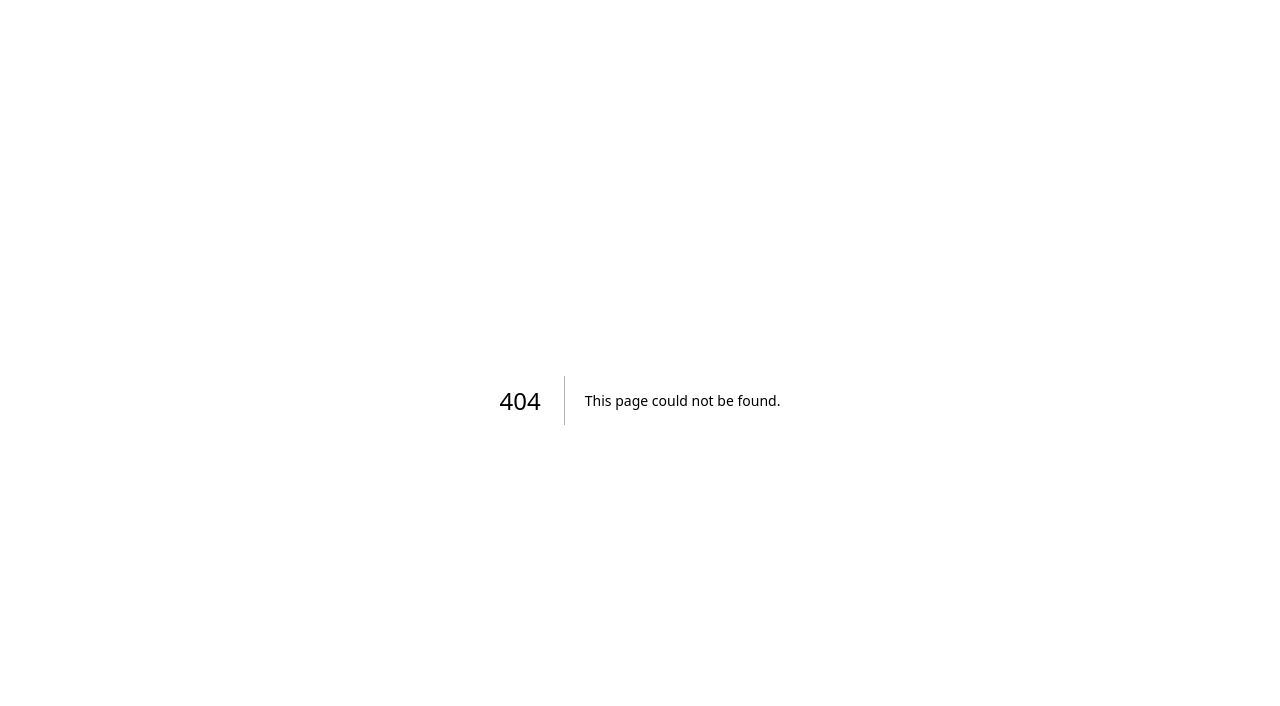
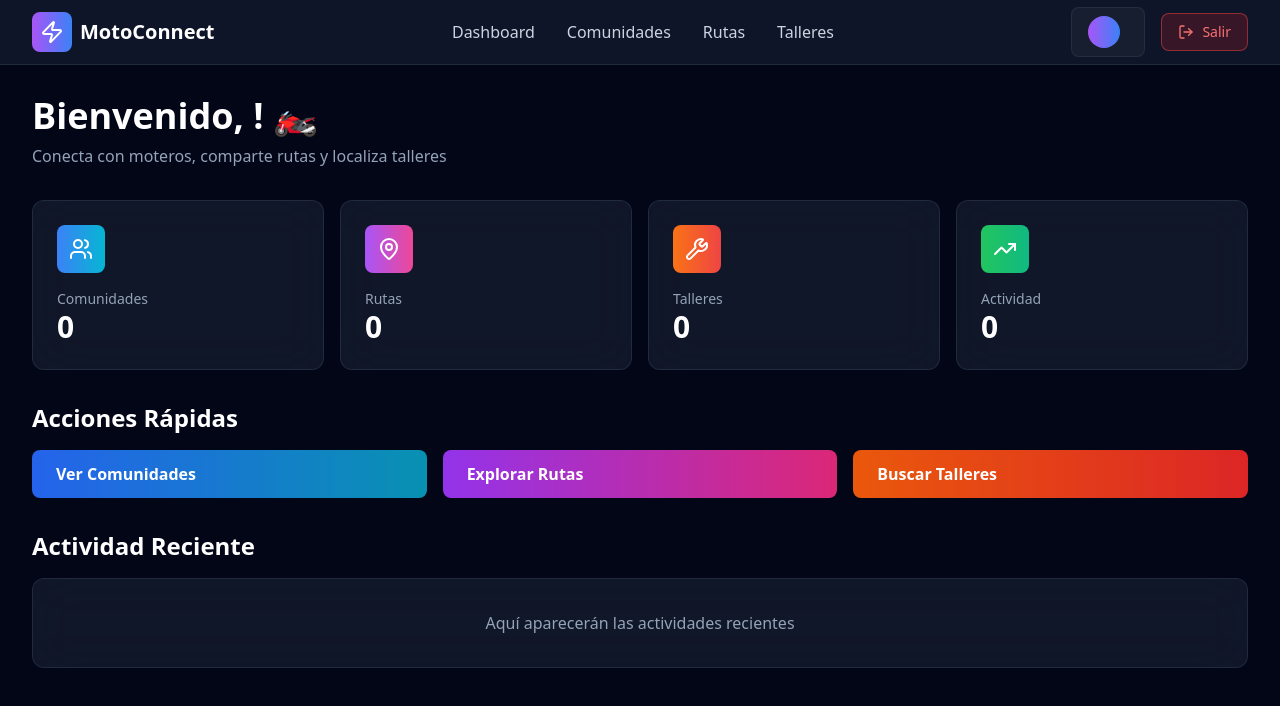
Before and after one commit to Santia2948329487/MotoConnect, a Next.js app: page /dashboard in a window 1280 px wide. Before the commit this address had no page. Shown: the top 706 px of the page. Built offline with nearby package versions, Linux system fonts and the light colour scheme; no server answers.

Commit message:
Feed principal, Dashboard, pagina de rutas etc (MAQUETA)

```diff
--- /dev/null
+++ b/src/app/auth/dashboard/layout.tsx
@@ -0,0 +1,22 @@
+import { auth } from "@clerk/nextjs/server";
+import { redirect } from "next/navigation";
+import Navbar from "@/components/Navbar";
+
+export default async function AuthenticatedLayout({
+  children,
+}: {
+  children: React.ReactNode;
+}) {
+  const { userId } = await auth();
+
+  if (!userId) {
+    redirect("/auth/login");
+  }
+
+  return (
+    <div className="min-h-screen bg-slate-950">
+      <Navbar />
+      <main className="pt-16">{children}</main>
+    </div>
+  );
+}
--- /dev/null
+++ b/src/app/dashboard/page.tsx
@@ -0,0 +1,77 @@
+"use client";
+
+import Navbar from "@/components/Navbar";
+import { useUser } from "@clerk/nextjs";
+import Link from "next/link";
+import { Users, MapPin, Wrench, TrendingUp } from "lucide-react";
+
+export default function DashboardPage() {
+  const { user } = useUser();
+
+  const stats = [
+    { icon: Users, label: "Comunidades", value: "0", color: "from-blue-500 to-cyan-500" },
+    { icon: MapPin, label: "Rutas", value: "0", color: "from-purple-500 to-pink-500" },
+    { icon: Wrench, label: "Talleres", value: "0", color: "from-orange-500 to-red-500" },
+    { icon: TrendingUp, label: "Actividad", value: "0", color: "from-green-500 to-emerald-500" },
+  ];
+
+  return (
+    <div className="min-h-screen bg-slate-950">
+      <Navbar />
+      <main className="pt-16">
+        <div className="max-w-7xl mx-auto px-4 sm:px-6 lg:px-8 py-8">
+          <div className="mb-8">
+            <h1 className="text-4xl font-bold text-white mb-2">
+              Bienvenido, {user?.firstName}! 🏍️
+            </h1>
+            <p className="text-slate-400">
+              Conecta con moteros, comparte rutas y localiza talleres
+            </p>
+          </div>
+
+          <div className="grid grid-cols-1 md:grid-cols-2 lg:grid-cols-4 gap-4 mb-8">
+            {stats.map((stat) => {
+              const Icon = stat.icon;
+              return (
+                <div
+                  key={stat.label}
+                  className="bg-slate-800/50 backdrop-blur-xl border border-slate-700/50 rounded-xl p-6"
+                >
+                  <div className={`w-12 h-12 bg-gradient-to-r ${stat.color} rounded-lg flex items-center justify-center mb-4`}>
+                    <Icon className="w-6 h-6 text-white" />
+                  </div>
+                  <p className="text-slate-400 text-sm">{stat.label}</p>
+                  <p className="text-3xl font-bold text-white">{stat.value}</p>
+                </div>
+              );
+            })}
+          </div>
+
+          <div className="mb-8">
+            <h2 className="text-2xl font-bold text-white mb-4">Acciones Rápidas</h2>
+            <div className="grid grid-cols-1 md:grid-cols-3 gap-4">
+              <Link href="/communities" className="bg-gradient-to-r from-blue-600 to-cyan-600 text-white font-semibold py-3 px-6 rounded-lg">
+                Ver Comunidades
+              </Link>
+              <Link href="/routes" className="bg-gradient-to-r from-purple-600 to-pink-600 text-white font-semibold py-3 px-6 rounded-lg">
+                Explorar Rutas
+              </Link>
+              <Link href="/workshops" className="bg-gradient-to-r from-orange-600 to-red-600 text-white font-semibold py-3 px-6 rounded-lg">
+                Buscar Talleres
+              </Link>
+            </div>
+          </div>
+
+          <div>
+            <h2 className="text-2xl font-bold text-white mb-4">Actividad Reciente</h2>
+            <div className="bg-slate-800/50 backdrop-blur-xl border border-slate-700/50 rounded-xl p-8 text-center">
+              <p className="text-slate-400">
+                Aquí aparecerán las actividades recientes
+              </p>
+            </div>
+          </div>
+        </div>
+      </main>
+    </div>
+  );
+}
--- a/src/app/page.tsx
+++ b/src/app/page.tsx
@@ -1,43 +1,13 @@
-"use client";
+import { auth } from "@clerk/nextjs/server";
+import { redirect } from "next/navigation";
 
-import { useUser, useClerk } from "@clerk/nextjs";
-import { useRouter } from "next/navigation";
-import { useEffect } from "react";
+export default async function HomePage() {
+  const { userId } = await auth();
 
-export default function HomePage() {
-  const { user, isLoaded } = useUser();
-  const router = useRouter();
-  const { signOut } = useClerk();
+  if (!userId) {
+    redirect("/auth/login");
+  }
 
-  useEffect(() => {
-    if (isLoaded && !user) {
-      router.push("/auth/login");
-    }
-  }, [isLoaded, user, router]);
-
-  if (!isLoaded) return <div>Cargando...</div>;
-
-  return (
-    <div className="min-h-screen bg-slate-900">
-      {/* Navbar */}
-      <nav className="bg-slate-800 p-4 flex justify-between items-center">
-        <h1 className="text-2xl font-bold text-white">MotoConnect</h1>
-        <div className="flex gap-4 items-center">
-          <span className="text-slate-300">Bienvenido, {user?.firstName}</span>
-          <button
-            onClick={() => signOut(() => router.push("/auth/login"))}
-            className="bg-red-600 hover:bg-red-700 text-white px-4 py-2 rounded"
-          >
-            Cerrar sesión
-          </button>
-        </div>
-      </nav>
-
-      {/* Contenido principal */}
-      <div className="p-8">
-        <h2 className="text-3xl font-bold text-white mb-8">Feed Principal</h2>
-        <p className="text-slate-400">Aquí irá el feed de la red social...</p>
-      </div>
-    </div>
-  );
+  // Redirige a /dashboard (sin paréntesis)
+  redirect("/dashboard");
 }
--- a/src/components/Navbar.tsx
+++ b/src/components/Navbar.tsx
@@ -1,31 +1,137 @@
 "use client";
 
-import { useTheme } from "next-themes";
-import { Sun, Moon } from "lucide-react";
-import { useEffect, useState } from "react";
+import { useState } from "react";
+import Link from "next/link";
+import { useUser, useClerk } from "@clerk/nextjs";
+import { Menu, X, Zap, LogOut, User } from "lucide-react";
+import { useRouter } from "next/navigation";
 
 export default function Navbar() {
-  const { theme, setTheme } = useTheme();
-  const [mounted, setMounted] = useState(false);
+  const { user } = useUser();
+  const { signOut } = useClerk();
+  const router = useRouter();
+  const [isOpen, setIsOpen] = useState(false);
 
-  useEffect(() => {
-    const id = setTimeout(() => setMounted(true), 0);
-    return () => clearTimeout(id);
-  }, []);
-  if (!mounted) return null;
+  const handleLogout = async () => {
+    await signOut(() => router.push("/auth/login"));
+  };
 
   return (
-    <nav className="flex justify-between items-center px-6 py-4 bg-gray-200 dark:bg-gray-800 shadow-sm">
-      <h1 className="text-2xl font-bold text-blue-600 dark:text-blue-400">
-        MotoConnect
-      </h1>
+    <nav className="fixed top-0 w-full bg-slate-900/95 backdrop-blur-xl border-b border-slate-700/50 z-50">
+      <div className="max-w-7xl mx-auto px-4 sm:px-6 lg:px-8">
+        <div className="flex justify-between items-center h-16">
+          {/* Logo */}
+          <Link href="/" className="flex items-center gap-2 hover:opacity-80 transition">
+            <div className="w-10 h-10 bg-gradient-to-r from-purple-500 to-blue-500 rounded-lg flex items-center justify-center">
+              <Zap className="w-6 h-6 text-white" />
+            </div>
+            <span className="hidden sm:inline text-xl font-bold text-white">MotoConnect</span>
+          </Link>
 
-      <button
-        onClick={() => setTheme(theme === "dark" ? "light" : "dark")}
-        className="p-2 rounded-full bg-gray-300 dark:bg-gray-700"
-      >
-        {theme === "dark" ? <Sun size={20} /> : <Moon size={20} />}
-      </button>
+          {/* Desktop Menu */}
+          <div className="hidden md:flex items-center gap-8">
+            <Link
+              href="/"
+              className="text-slate-300 hover:text-white transition"
+            >
+              Dashboard
+            </Link>
+            <Link
+              href="/communities"
+              className="text-slate-300 hover:text-white transition"
+            >
+              Comunidades
+            </Link>
+            <Link
+              href="/routes"
+              className="text-slate-300 hover:text-white transition"
+            >
+              Rutas
+            </Link>
+            <Link
+              href="/workshops"
+              className="text-slate-300 hover:text-white transition"
+            >
+              Talleres
+            </Link>
+          </div>
+
+          {/* User Menu */}
+          <div className="hidden md:flex items-center gap-4">
+            <div className="flex items-center gap-2 px-4 py-2 rounded-lg bg-slate-800/50 border border-slate-700/50">
+              <div className="w-8 h-8 bg-gradient-to-r from-purple-500 to-blue-500 rounded-full flex items-center justify-center">
+                <span className="text-white text-sm font-bold">
+                  {user?.firstName?.[0]?.toUpperCase()}
+                </span>
+              </div>
+              <span className="text-sm text-slate-300">{user?.firstName}</span>
+            </div>
+            <button
+              onClick={handleLogout}
+              className="flex items-center gap-2 px-4 py-2 rounded-lg bg-red-600/20 hover:bg-red-600/30 border border-red-500/50 text-red-400 hover:text-red-300 transition text-sm"
+            >
+              <LogOut className="w-4 h-4" />
+              Salir
+            </button>
+          </div>
+
+          {/* Mobile Menu Button */}
+          <button
+            onClick={() => setIsOpen(!isOpen)}
+            className="md:hidden p-2 hover:bg-slate-800 rounded-lg transition"
+          >
+            {isOpen ? (
+              <X className="w-6 h-6 text-white" />
+            ) : (
+              <Menu className="w-6 h-6 text-white" />
+            )}
+          </button>
+        </div>
+
+        {/* Mobile Menu */}
+        {isOpen && (
+          <div className="md:hidden pb-4 space-y-3 border-t border-slate-700/50 pt-4">
+            <Link
+              href="/"
+              className="block px-4 py-2 text-slate-300 hover:text-white hover:bg-slate-800 rounded-lg transition"
+              onClick={() => setIsOpen(false)}
+            >
+              Dashboard
+            </Link>
+            <Link
+              href="/communities"
+              className="block px-4 py-2 text-slate-300 hover:text-white hover:bg-slate-800 rounded-lg transition"
+              onClick={() => setIsOpen(false)}
+            >
+              Comunidades
+            </Link>
+            <Link
+              href="/routes"
+              className="block px-4 py-2 text-slate-300 hover:text-white hover:bg-slate-800 rounded-lg transition"
+              onClick={() => setIsOpen(false)}
+            >
+              Rutas
+            </Link>
+            <Link
+              href="/workshops"
+              className="block px-4 py-2 text-slate-300 hover:text-white hover:bg-slate-800 rounded-lg transition"
+              onClick={() => setIsOpen(false)}
+            >
+              Talleres
+            </Link>
+            <button
+              onClick={() => {
+                handleLogout();
+                setIsOpen(false);
+              }}
+              className="w-full flex items-center gap-2 px-4 py-2 text-red-400 hover:bg-red-600/20 rounded-lg transition"
+            >
+              <LogOut className="w-4 h-4" />
+              Salir
+            </button>
+          </div>
+        )}
+      </div>
     </nav>
   );
 }
```
